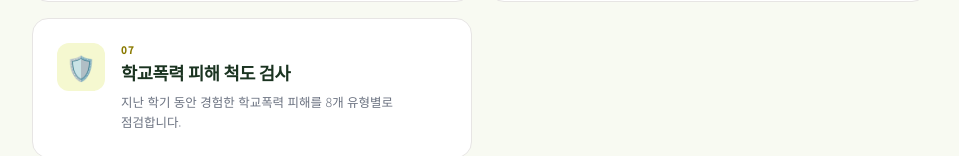
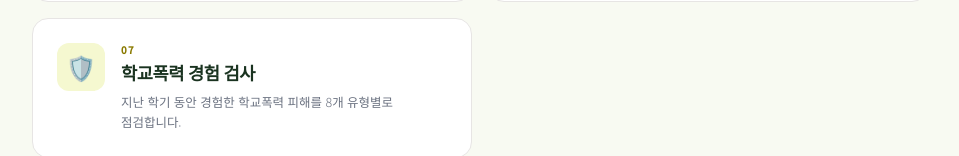
Before and after one commit to 4ram-4ram/psych-test, a React (Vite) app: page / in a window 1280 px wide. Shown: the part 907-1063 px from the top of the page, without its empty margins (160-1119 px from the left). Built offline with nearby package versions, Linux system fonts and the light colour scheme.

Commit message:
[Fix] '학교폭력 피해 척도 검사' -> '학교폭력 경험 검사'로 텍스트 순화

```diff
--- a/src/data/tests.js
+++ b/src/data/tests.js
@@ -279,10 +279,10 @@ export const tests = [
     ],
   },
 
-  // ── 학교폭력 피해 척도 검사 ──────────────────────────────────
+  // ── 학교폭력 경험 검사 ──────────────────────────────────
   {
     id: 'violence',
-    name: '학교폭력 피해 척도 검사',
+    name: '학교폭력 경험 검사',
     icon: '🛡️',
     duration: '약 5분',
     shortDesc: '지난 학기 동안 경험한 학교폭력 피해를 8개 유형별로 점검합니다.',
```
